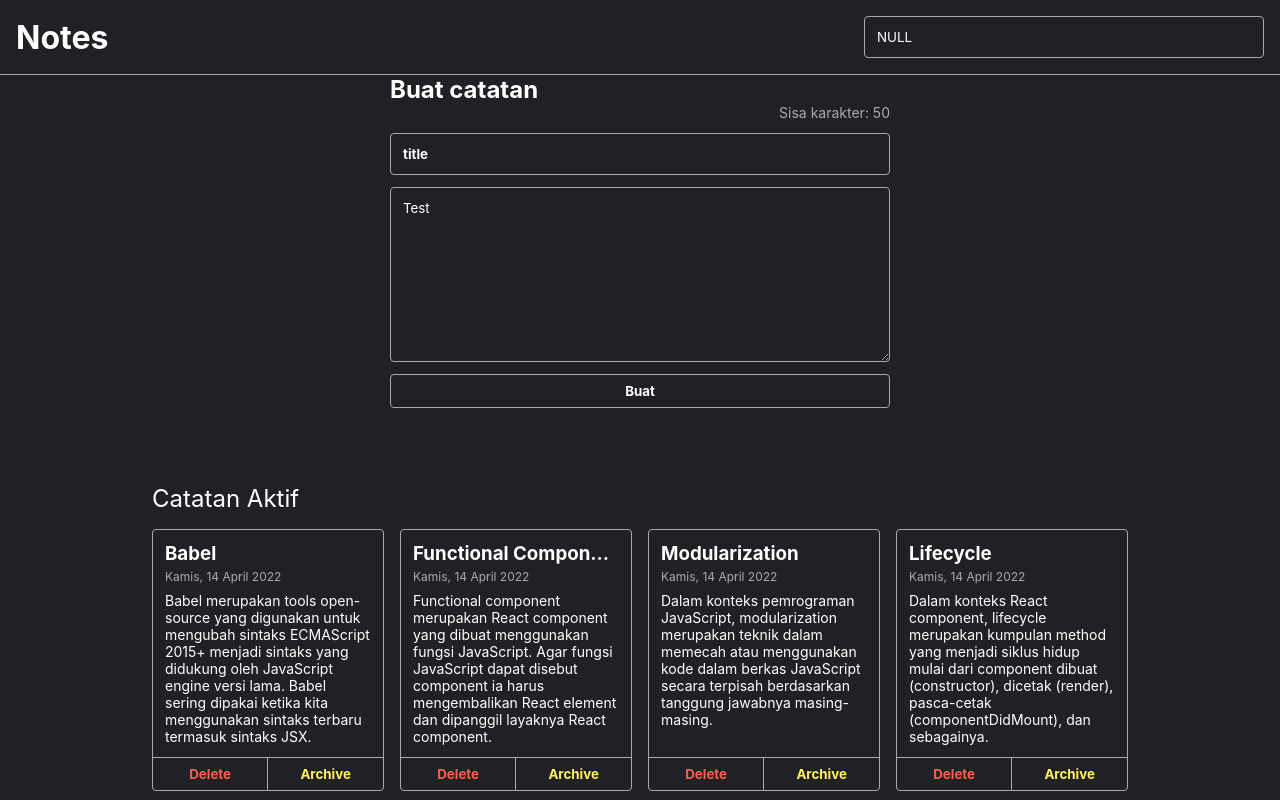
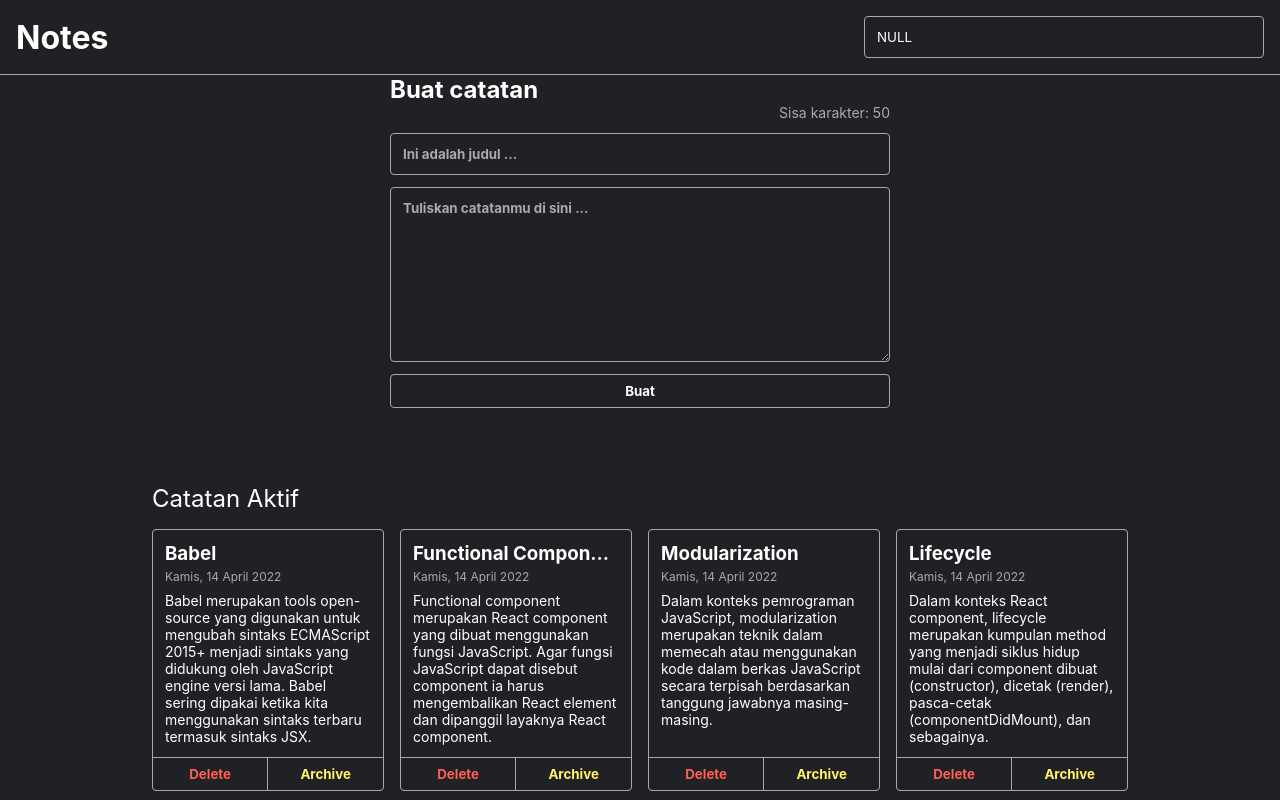
Before and after one commit to hawariMuflihMunte/react-jsx, a React (Vite) app in the folder personal-notes-starter/: page / in a window 1280 px wide. Shown: the top 800 px of the page. Built offline with nearby package versions, Linux system fonts and the light colour scheme.

Commit message:
Feature: Create new note

```diff
--- a/personal-notes-starter/src/components/NotesApp.jsx
+++ b/personal-notes-starter/src/components/NotesApp.jsx
@@ -13,15 +13,42 @@ export default class NotesApp extends React.Component {
     super(props);
 
     this.state = {
-      notes: getInitialData()
+      notes: getInitialData(),
+      lastId: getInitialData().length
     }
+
+    this.createNewNote = this.createNewNote.bind(this);
+  }
+
+  createNewNote(data) {
+    let newId = this.state.lastId + 1;
+    const {
+      title,
+      body
+    } = data;
+
+    const newNote = {
+      id: newId,
+      title,
+      body,
+      archived: false,
+      createdAt: +new Date()
+    }
+
+    this.setState((prevState) => ({
+      notes: [...prevState.notes, newNote],
+      lastId: newId
+    }));
+
+    console.log('Data received in parent: ', data);
+    console.log('Formatted data: ', newNote);
   }
 
   render() {
     return (
       <>
-        <NotesHeader search={"NULL"} />
-        <NotesInput title={"title"} body={"Test"} />
+        <NotesHeader search="NULL" />
+        <NotesInput createNewNote={this.createNewNote} />
         <main className="note-app__body">
           <h2>Catatan Aktif</h2>
           <NotesList data={this.state.notes} />
--- a/personal-notes-starter/src/components/NotesInput.jsx
+++ b/personal-notes-starter/src/components/NotesInput.jsx
@@ -1,33 +1,76 @@
 import React from 'react';
 
-export default function NotesInput({
+export default class NotesInput extends React.Component {
+  constructor(props) {
+    super(props);
+
+    this.state = {
+      title: '',
+      body: ''
+    };
+
+    this.onTitleChangeHandler = this.onTitleChangeHandler.bind(this);
+    this.onBodyChangeHandler = this.onBodyChangeHandler.bind(this);
+    this.onSubmitEventHandler = this.onSubmitEventHandler.bind(this);
+  }
+
+  onTitleChangeHandler(event) {
+    const value = event.target.value;
+
+    if (value.length <= 50) {
+      this.setState({
+        title: value
+      });
+    }
+  }
+
+  onSubmitEventHandler(event) {
+    event.preventDefault();
+
+    const title = this.state.title;
+    const body = this.state.body;
+
+    this.props.createNewNote({
       title,
       body
-}) {
+    });
+  }
+
+  onBodyChangeHandler(event) {
+    this.setState(() => {
+      return {
+        body: event.target.value
+      }
+    });
+  }
+
+  render() {
     return (
       <section className="note-input">
         <h2>Buat catatan</h2>
         <form>
           <p className="note-input__title__char-limit">
-          Sisa karakter:
-          50
+            Sisa karakter: {50 - this.state.title.length}
           </p>
           <input
             type="text"
             className="note-input__title"
             placeholder="Ini adalah judul ..."
-          value={title}
+            value={this.state.title}
+            onChange={this.onTitleChangeHandler}
             required
           />
           <textarea
             type="text"
             className="note-input__body"
             placeholder="Tuliskan catatanmu di sini ..."
-          value={body}
+            value={this.state.body}
+            onChange={this.onBodyChangeHandler}
             required
           ></textarea>
-        <button type="submit">Buat</button>
+          <button type="submit" onClick={this.onSubmitEventHandler}>Buat</button>
         </form>
       </section>
     );
   }
+}
```
Lines whose indentation alone changed are shown as unchanged.
